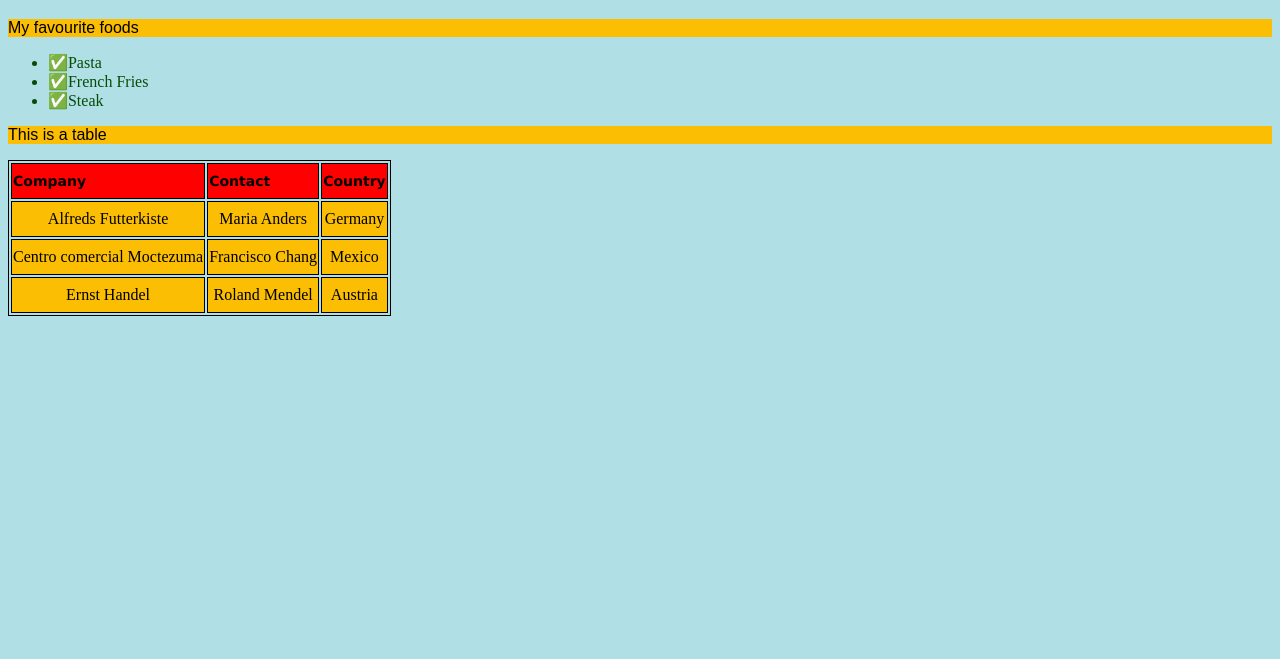
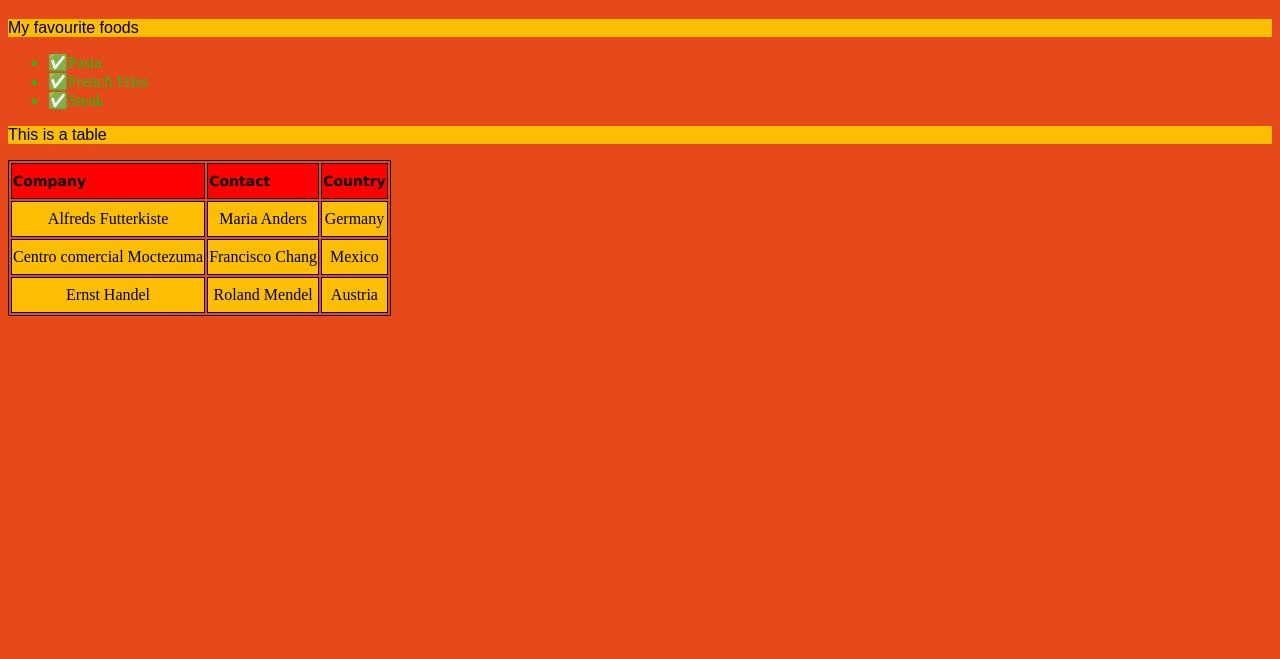
Before and after one commit to Ryan-Shaw-2/ICS2O-Unit1-04-HTML-CSS, a plain HTML site: page index2.html in a window 1280 px wide. Shown: the part 141-800 px from the top of the page. Drawn offline with Linux system fonts and the light colour scheme.

Commit message:
Changed style

```diff
--- a/css/style.css
+++ b/css/style.css
@@ -4,7 +4,7 @@
 */
 
 body {
-  background-color: powderblue;
+  background-color: rgb(230, 74, 27);
 }
 
 h1 {
--- a/css/style2.css
+++ b/css/style2.css
@@ -4,7 +4,7 @@
 */
 
 body {
-  background-color: powderblue;
+  background-color: rgb(230, 74, 27);
 }
 
 h1 {
@@ -21,7 +21,7 @@ p {
 }
 
 ul {
-  color: rgb(7, 75, 7);
+  color: rgb(16, 199, 16);
   font-family: 'Times New Roman', Times, serif;
 }
 
```
